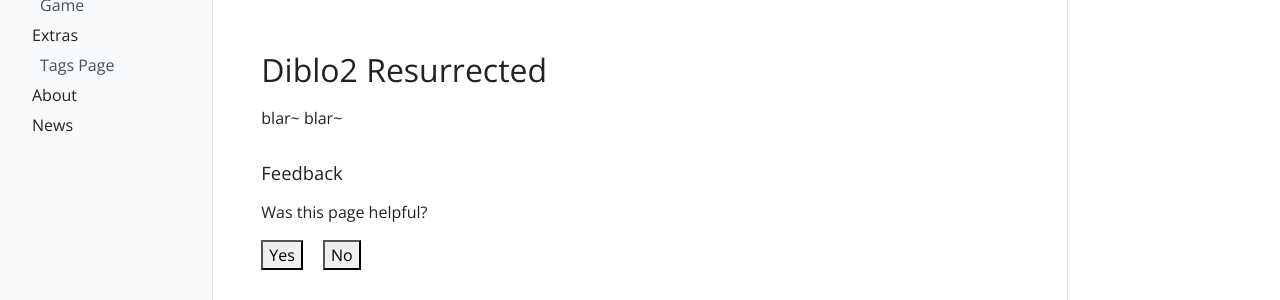
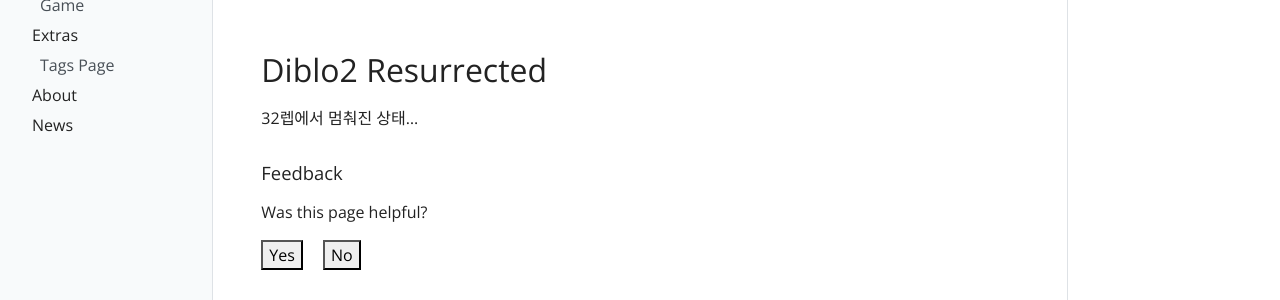
Before and after one commit to chayoung/old_chayoung.github.io, a Jekyll site: the page built from _docs/enjoy.md, in a window 1280 px wide and 900 px high. Shown: the part 449-749 px from the top of the window. Built offline with Jekyll 4.4.1, drawn with Linux system fonts in a browser that asks for light colours.

Commit message:
Added diablo ...

```diff
--- a/_docs/enjoy.md
+++ b/_docs/enjoy.md
@@ -18,4 +18,4 @@ description: 요즘 즐기고 있는 것들
 
 ## Diblo2 Resurrected
 
-blar~ blar~
+32렙에서 멈춰진 상태...
```
